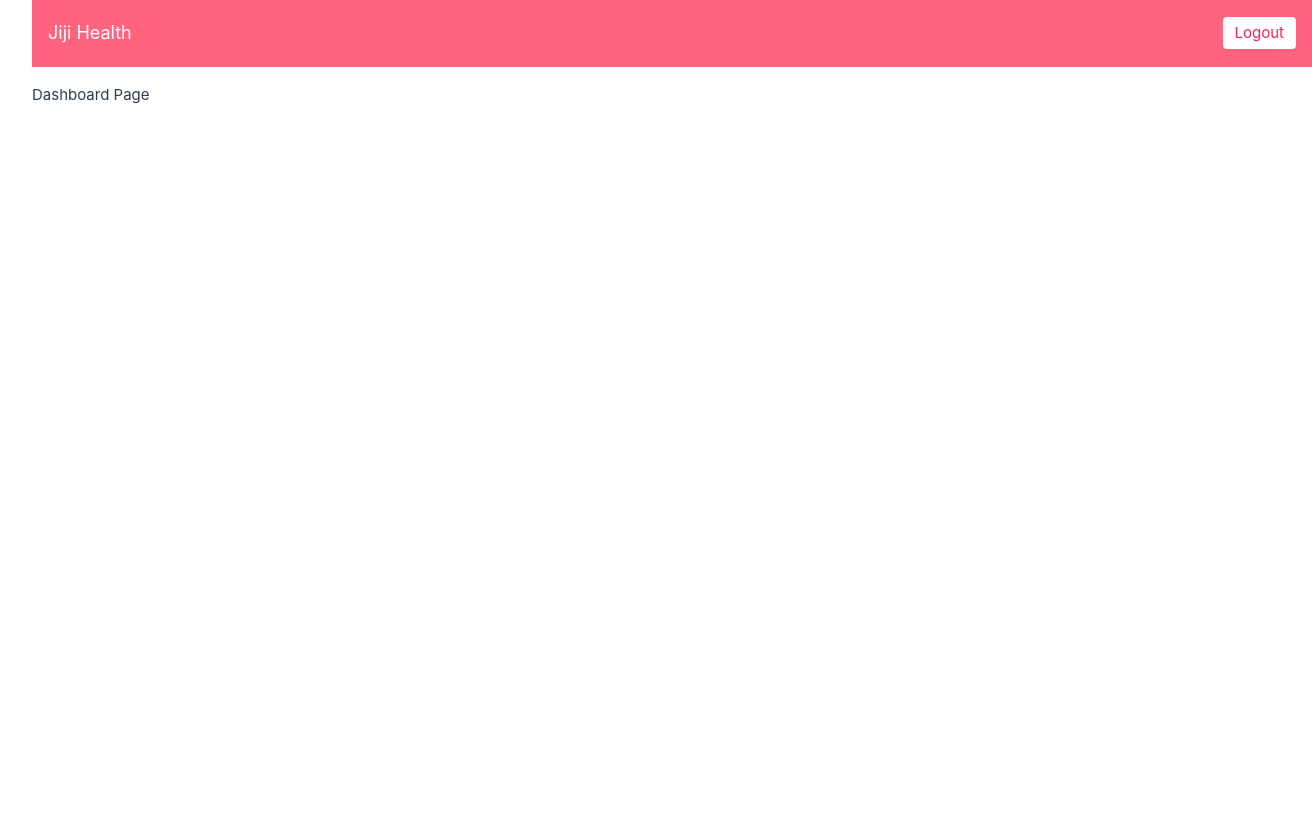
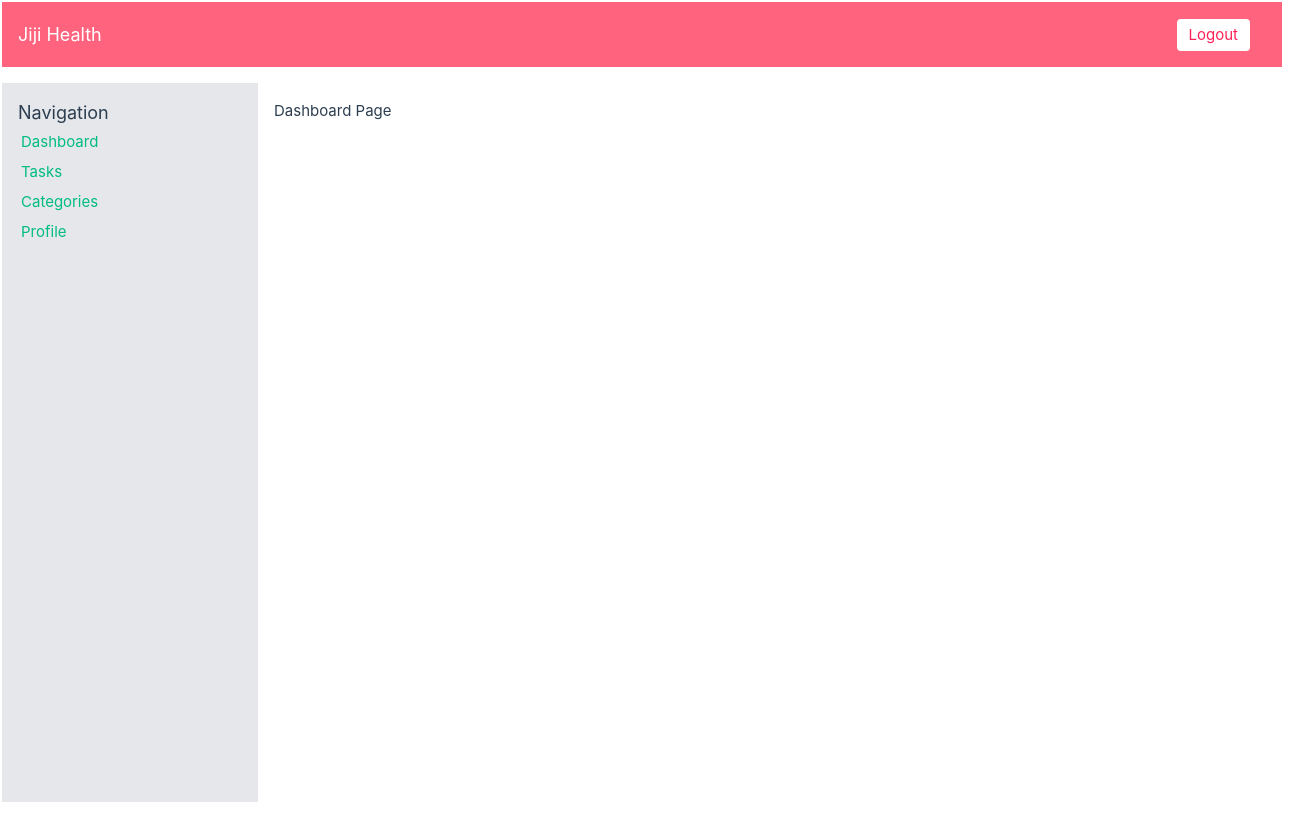
Before and after one commit to Leon-Mbegera/JiJi_Health_Frontend, a Vue app: page /dashboard in a window 1280 px wide. Shown: the whole page, 1312 px wide, since content can reach past the window. Built offline with nearby package versions, Linux system fonts and the light colour scheme; sample sign-in values are in the browser's storage.

Commit message:
refactor authenticated user layout

```diff
--- a/index.html
+++ b/index.html
@@ -6,8 +6,8 @@
     <meta name="viewport" content="width=device-width, initial-scale=1.0" />
     <title>Vite App</title>
   </head>
-  <body>
-    <div id="app" class="h-screen w-screen"></div>
+  <body class="h-screen w-screen">
+    <div id="app" class="h-full w-full"></div>
     <script type="module" src="/src/main.js"></script>
   </body>
 </html>
--- a/src/assets/main.css
+++ b/src/assets/main.css
@@ -15,6 +15,11 @@
 
 .navbar {
   margin-bottom: 1rem;
+}
+
+.mx-4 {
+  margin-left: 1rem;
+  margin-right: 1rem;
 }
 
 a,
@@ -35,11 +40,18 @@ a,
   body {
     display: flex;
     place-items: center;
+    overflow: auto;
+    scrollbar-width: none; /* Firefox */
+  }
+
+  /* Chrome, Edge, and Safari */
+  body::-webkit-scrollbar {
+    display: none;
   }
 
   #app {
     display: grid;
     grid-template-columns: 1fr 1fr;
-    padding: 0 2rem;
+    padding: 2px;
   }
 }
--- a/src/layouts/AuthenticatedLayout.vue
+++ b/src/layouts/AuthenticatedLayout.vue
@@ -1,21 +1,35 @@
 <template>
-  <div class="w-screen h-screen">
+  <div class="w-screen min-h-screen flex flex-col">
     <div class="h-1/12 bg-rose-400 navbar flex items-center justify-between px-4 text-white">
       <h1 class="text-lg font-bold">Jiji Health</h1>
       <button
         @click="handleLogout"
-        class="bg-white text-rose-500 px-3 py-1 rounded hover:bg-gray-100"
+        class="bg-white text-rose-500 px-3 py-1 rounded hover:bg-gray-100 mx-4 hover:cursor-pointer"
       >
         Logout
       </button>
     </div>
-    <div class="h-11/12 overflow-y-auto">
-      <RouterView />
+
+    <div class="flex-grow flex h-11/12">
+      <div class="w-1/5 bg-gray-200 sidebar overflow-y-auto p-4">
+        <h2 class="text-lg font-semibold mb-4">Navigation</h2>
+        <nav class="flex flex-col space-y-2">
+          <RouterLink to="/dashboard" class="hover:underline">Dashboard</RouterLink>
+          <RouterLink to="/tasks" class="hover:underline">Tasks</RouterLink>
+          <RouterLink to="/categories" class="hover:underline">Categories</RouterLink>
+          <RouterLink to="/profile" class="hover:underline">Profile</RouterLink>
+        </nav>
+      </div>
+
+      <div class="flex-grow overflow-y-auto p-4">
+        <RouterView />
+      </div>
     </div>
   </div>
 </template>
 
 <script setup>
+import { RouterLink, RouterView } from 'vue-router'
 import { useRouter } from 'vue-router'
 import { useAuthStore } from '@/stores/auth'
 
```
